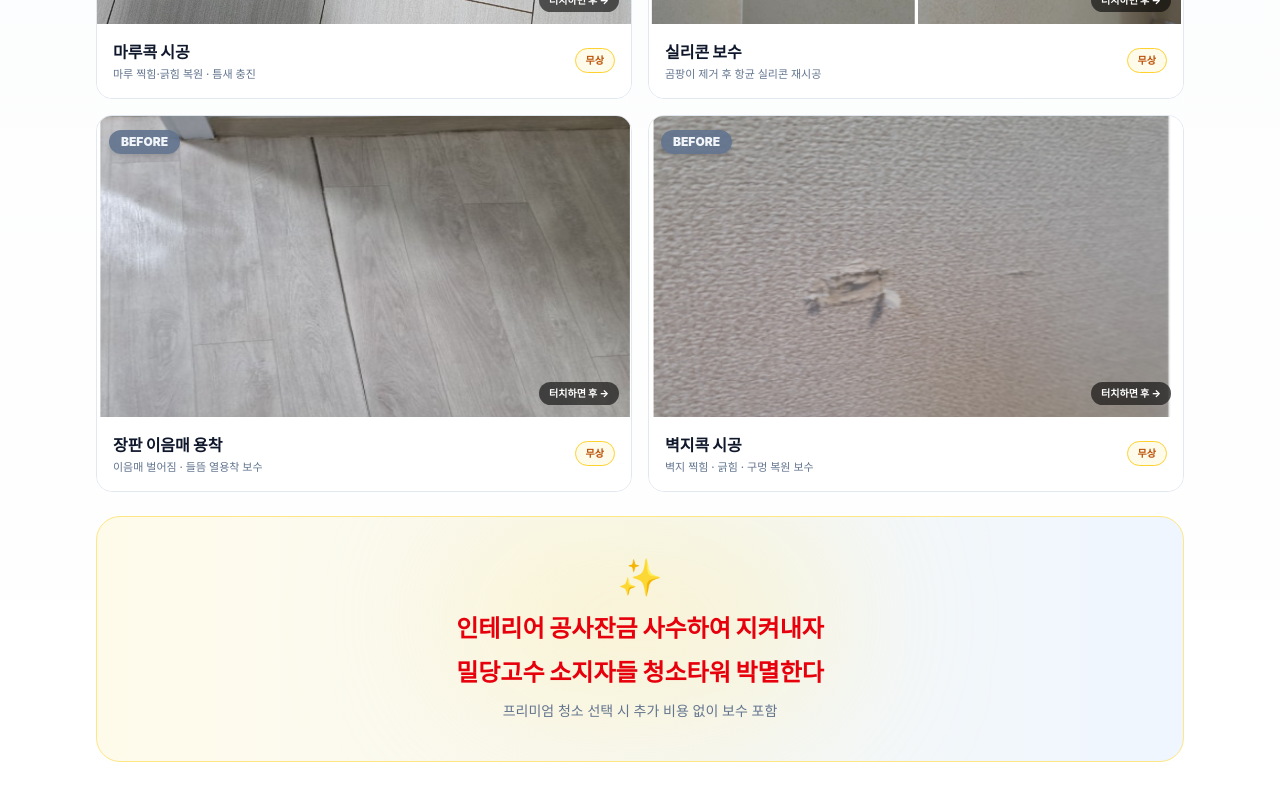
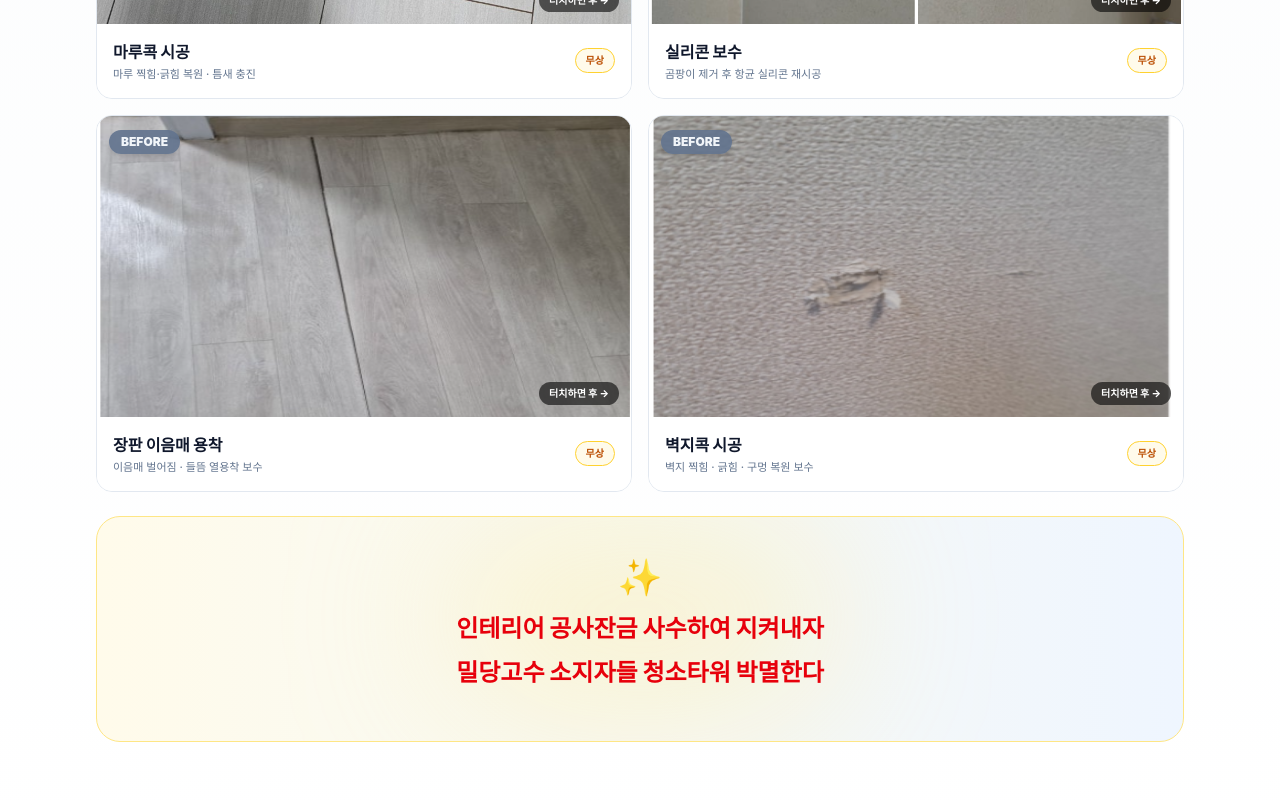
Before and after one commit to timbach9741-wq/CleaningTower, a React (Vite) app: page /b2b/quote in a window 1280 px wide. Shown: the part 1489-2289 px from the top of the page. Built offline with nearby package versions, Linux system fonts and the light colour scheme; a web font is replaced by a local one.

Commit message:
docs: B2B 견적 페이지 하단 배너의 서브 텍스트 제거
- 하단 무상 강조 배너 내에 존재하던 "프리미엄 청소 선택 시 추가 비용 없이 보수 포함" 설명 문구 삭제

```diff
--- a/src/pages/B2BQuote.tsx
+++ b/src/pages/B2BQuote.tsx
@@ -894,9 +894,7 @@ export default function Quote() {
                     <p className="text-lg lg:text-2xl font-black text-red-600 mb-2 lg:mb-3 break-keep relative z-10">
                       밀당고수 소지자들 청소타워 박멸한다
                     </p>
-                    <p className="text-xs lg:text-sm text-slate-500 font-medium break-keep relative z-10">
-                      프리미엄 청소 선택 시 추가 비용 없이 보수 포함
-                    </p>
+
                   </div>
                 </div>
               </motion.div>
```
